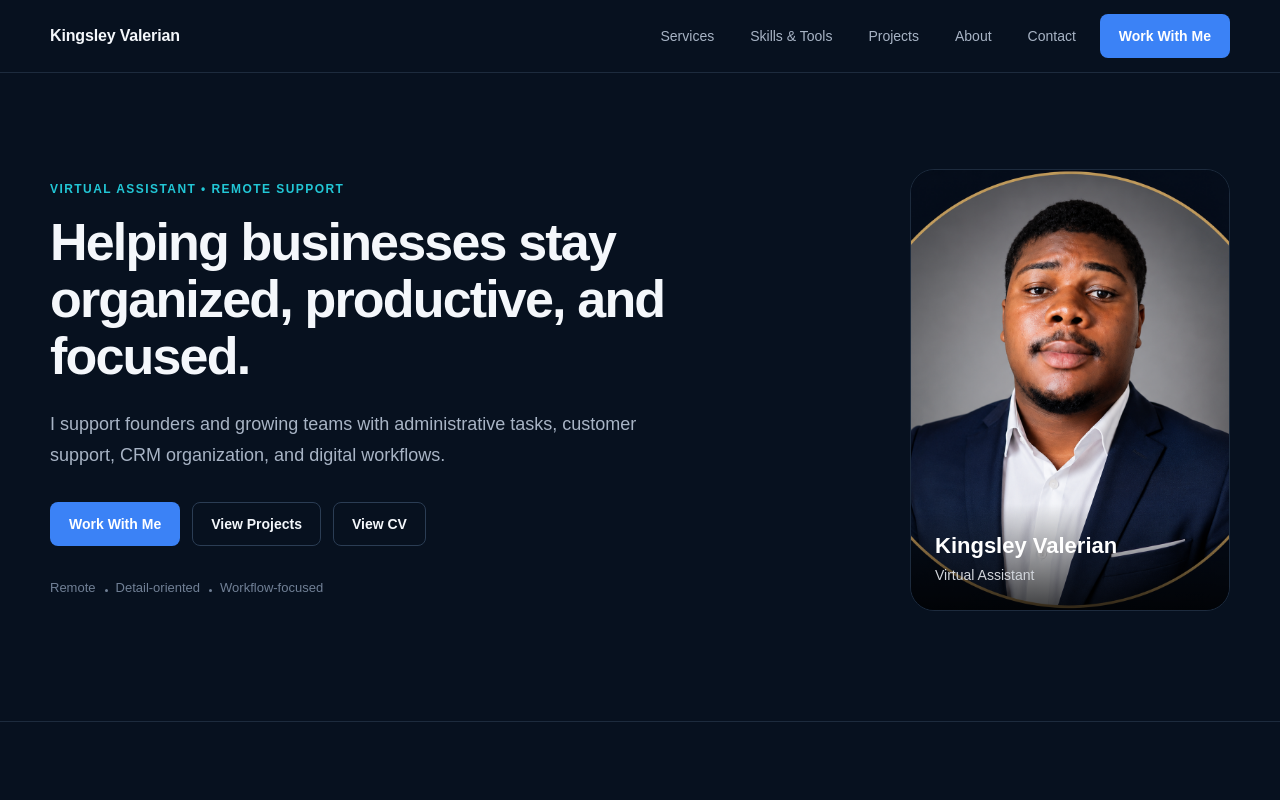
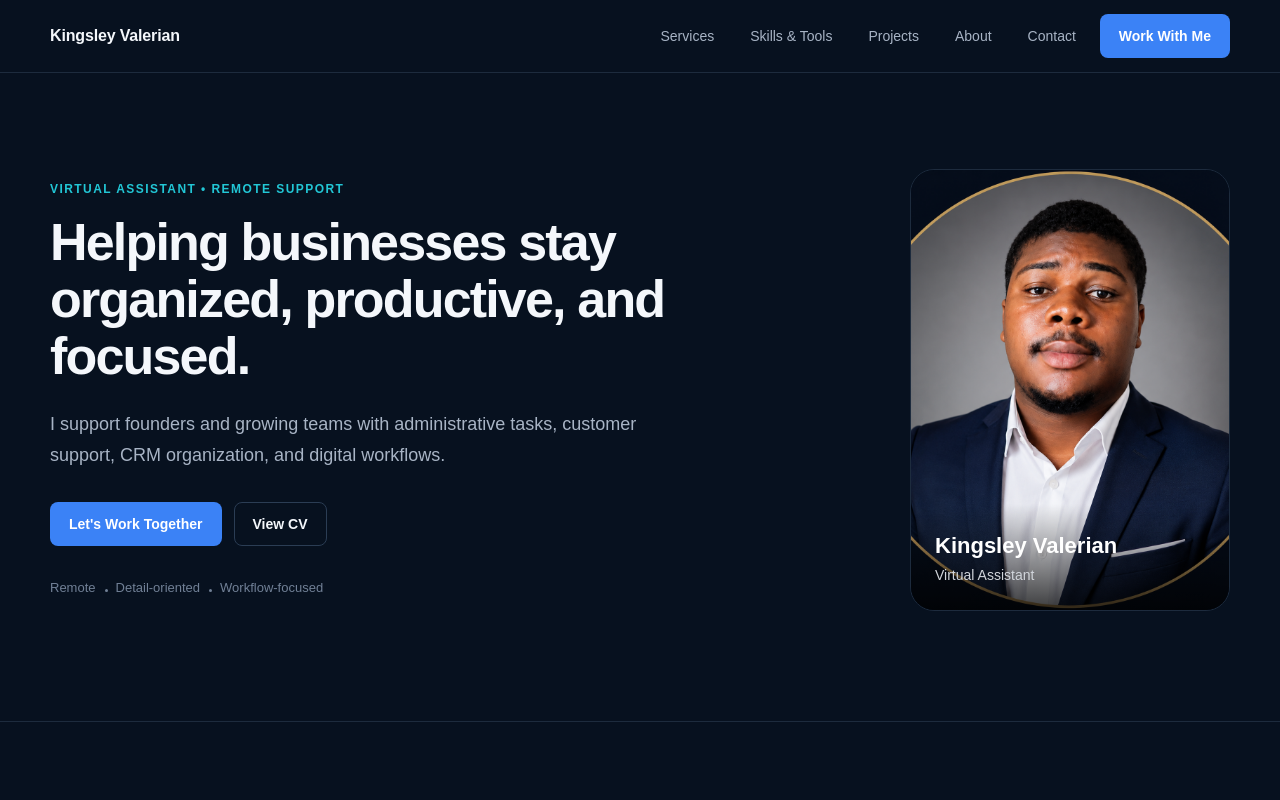
Before and after one commit to kingsley-valerian/kingsley-portfolio, a Next.js app: page / in a window 1280 px wide. Shown: the top 800 px of the page. Built offline with nearby package versions, Linux system fonts and the light colour scheme.

Commit message:
Update portfolio CV viewing

```diff
--- a/src/app/page.tsx
+++ b/src/app/page.tsx
@@ -92,23 +92,18 @@ export default function Home() {
       </p>
 
       <div className="hero-actions">
-
   <a href="#contact" className="button button-primary">
-    Work With Me
-  </a>
-
-  <a href="#projects" className="button button-secondary">
-    View Projects
+    Let's Work Together
   </a>
 
   <a
-    href="/Kingsley-Valerian-CV.pdf"
+    href="/Kingsley_Valerian_Master_CV.pdf"
     target="_blank"
+    rel="noopener noreferrer"
     className="button button-secondary"
   >
     View CV
   </a>
-
 </div>
 
       <div className="hero-meta">
```
Also changed, not shown: 1 other file (tests, documents, lock files or other folders).
